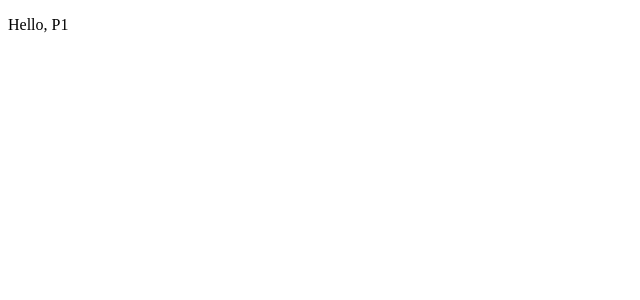
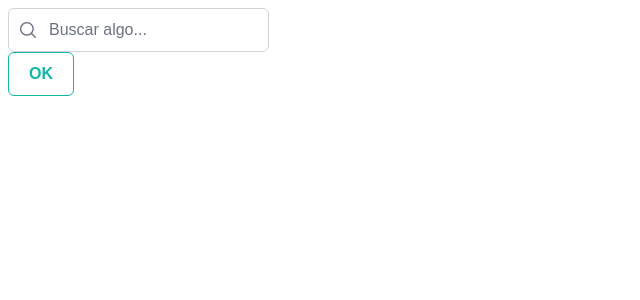
Before and after one commit to pedro-Trovo/busca-cep, a React (Vite) app: page / in a window 1280 px wide. Shown: the top 300 px of the page, without its empty margins (0-640 px from the left). Built offline with nearby package versions, Linux system fonts and the light colour scheme; a web font is replaced by a local one.

Commit message:
feat(p1): cria componente de busca

```diff
--- a/src/components/App.jsx
+++ b/src/components/App.jsx
@@ -1,8 +1,8 @@
-import { useState } from 'react'
+import Busca from './Busca'
 
 function App() {
   return (
-    <p>Hello, P1</p>
+    <Busca />
   )
 }
 
--- /dev/null
+++ b/src/components/Busca.jsx
@@ -0,0 +1,43 @@
+import { Button } from "primereact/button";
+import { IconField } from "primereact/iconfield";
+import { InputIcon } from "primereact/inputicon";
+import { InputText } from "primereact/inputtext";
+import { Component } from "react";
+
+export default class Busca extends Component {
+  state = {
+    termoDeBusca: "",
+  };
+
+  onTermoAlterado = (event) => {
+    this.setState({ termoDeBusca: event.target.value });
+  };
+
+  onFormSubmit = (event) => {
+    event.preventDefault();
+    window.alert(this.state.termoDeBusca);
+  };
+
+  render() {
+    return (
+      <form onSubmit={this.onFormSubmit}>
+        <div className="flex flex-column">
+          <IconField iconPosition="left">
+            <InputIcon className="pi pi-search"></InputIcon>
+            <InputText
+              className="w-full"
+              placeholder={this.props.dica}
+              onChange={this.onTermoAlterado}
+              value={this.state.termoDeBusca}
+            />
+          </IconField>
+          <Button label="OK" outlined />
+        </div>
+      </form>
+    );
+  }
+}
+
+Busca.defaultProps = {
+  dica: "Buscar algo...",
+};
```
